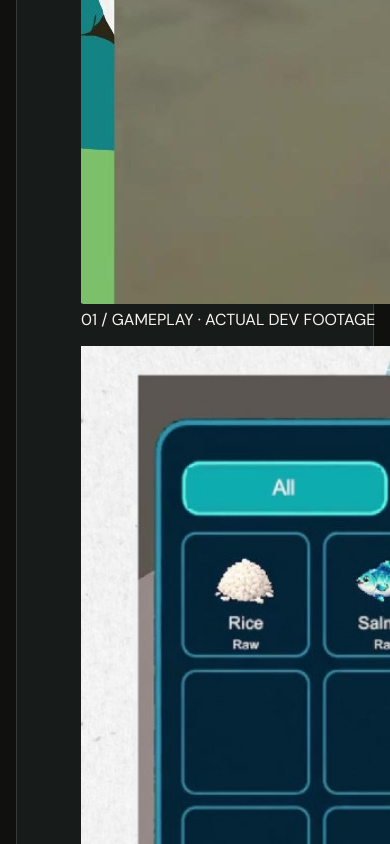
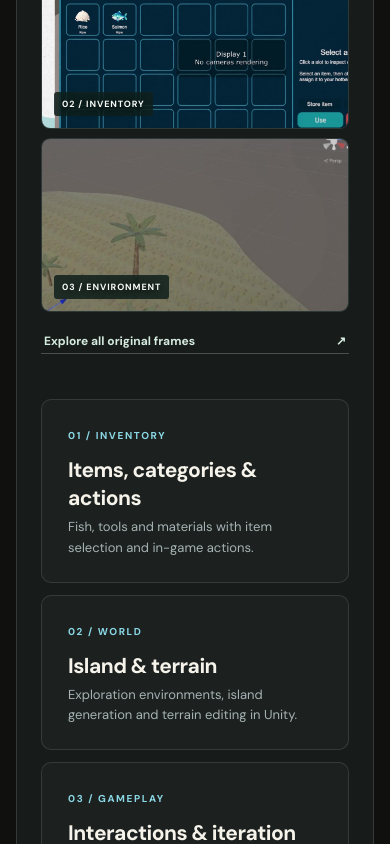
Before and after one commit to skrgulang/congyuzhao-portfolio, a Next.js app: page / in a window 390 px wide. Shown: the part 8020-8864 px from the top of the page. Built offline with nearby package versions, Linux system fonts and the light colour scheme.

Commit message:
Lay out responsive original game-footage gallery on homepage

```diff
--- a/app/globals.css
+++ b/app/globals.css
@@ -516,3 +516,16 @@ html{scroll-padding-top:24px}
 .aspireMilestoneList h3{font-size:clamp(22px,2.2vw,31px);letter-spacing:-.045em;margin:0 0 11px}
 .aspireMilestoneList p{font-size:15px;line-height:1.74;color:#aeb4b0;max-width:740px;margin:0}
 @media(max-width:650px){.aspireMilestones{padding:60px 0}.aspireMilestoneList li{grid-template-columns:1fr;gap:13px}.aspireMilestoneList h3{font-size:24px}.aspireMilestoneList time{padding-top:0}}
+
+/* Homepage Fish and Ships: real development footage, not a generated illustration */
+.fishShowcase:has(.fishVisualEvidence){grid-template-columns:minmax(0,.85fr) minmax(0,1.15fr);align-items:start}
+.fishVisualEvidence{display:flex;flex-direction:column;gap:9px;min-width:0}
+.fishVisualEvidence figure{margin:0;position:relative;overflow:hidden;background:#111d1e;border:1px solid rgba(255,255,255,.12);border-radius:9px}
+.fishVisualEvidence img{display:block;width:100%;height:100%;object-fit:cover;aspect-ratio:16/9}
+.fishVisualEvidence figcaption{position:absolute;left:12px;bottom:12px;color:#f7faf5;font-size:10px;font-weight:700;letter-spacing:.1em;text-shadow:0 2px 8px #000;background:#10201dd9;border-radius:3px;padding:6px 8px}
+.fishEvidencePair{display:grid;grid-template-columns:repeat(2,minmax(0,1fr));gap:9px}
+.fishEvidenceBrowse{display:flex;align-items:center;justify-content:space-between;font-size:12px;font-weight:650;padding:12px 3px 4px;border-bottom:1px solid rgba(255,255,255,.22);color:#d6ebdf}
+.fishEvidenceBrowse:hover{color:white}
+.fishShowcase:has(.fishVisualEvidence)>.fishDetails{grid-column:1 / -1;grid-template-columns:repeat(3,minmax(0,1fr))}
+@media(max-width:850px){.fishShowcase:has(.fishVisualEvidence){grid-template-columns:1fr}.fishShowcase:has(.fishVisualEvidence)>.fishDetails{grid-column:auto;grid-template-columns:1fr}}
+@media(max-width:520px){.fishEvidencePair{grid-template-columns:1fr}.fishVisualEvidence figcaption{font-size:9px}}
```
